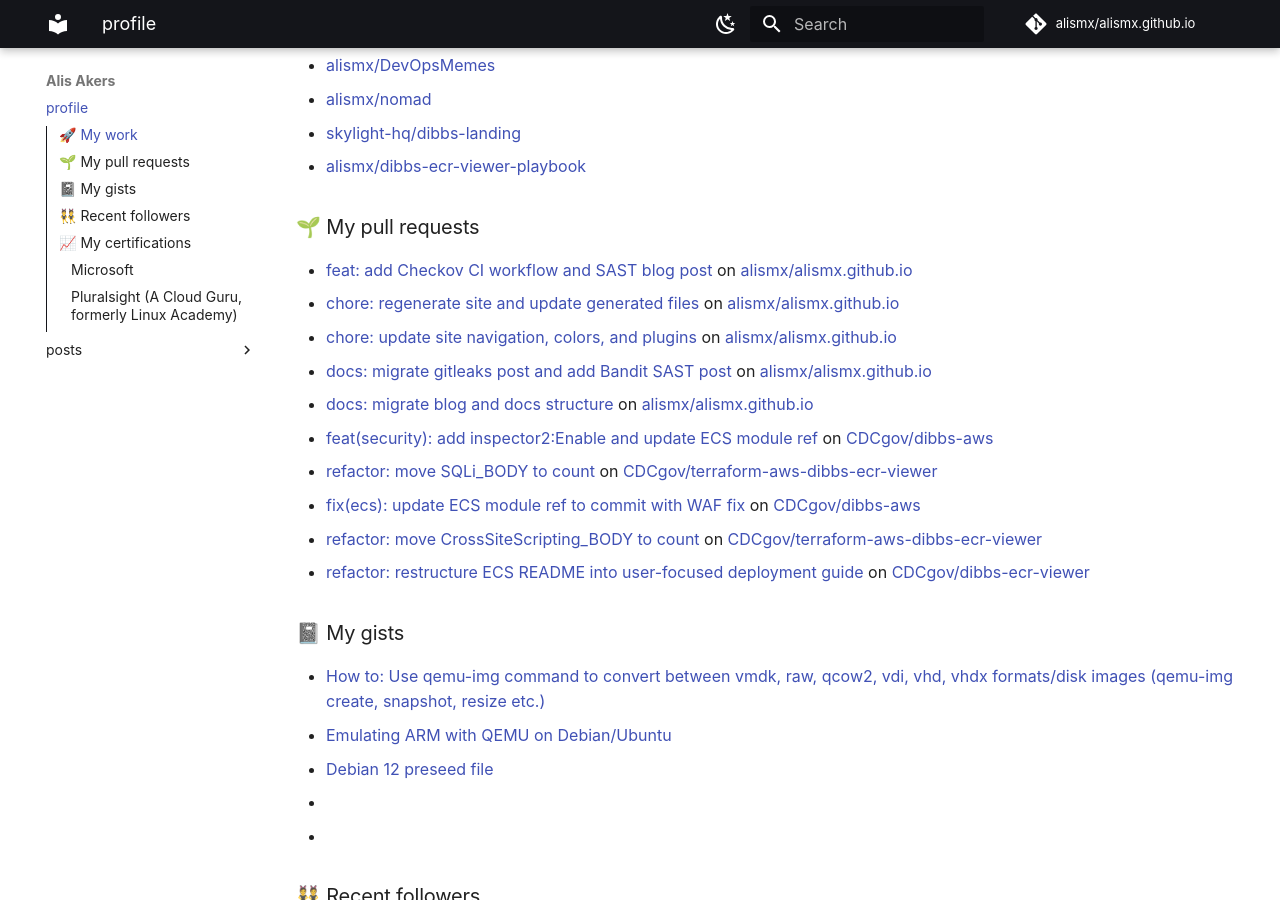
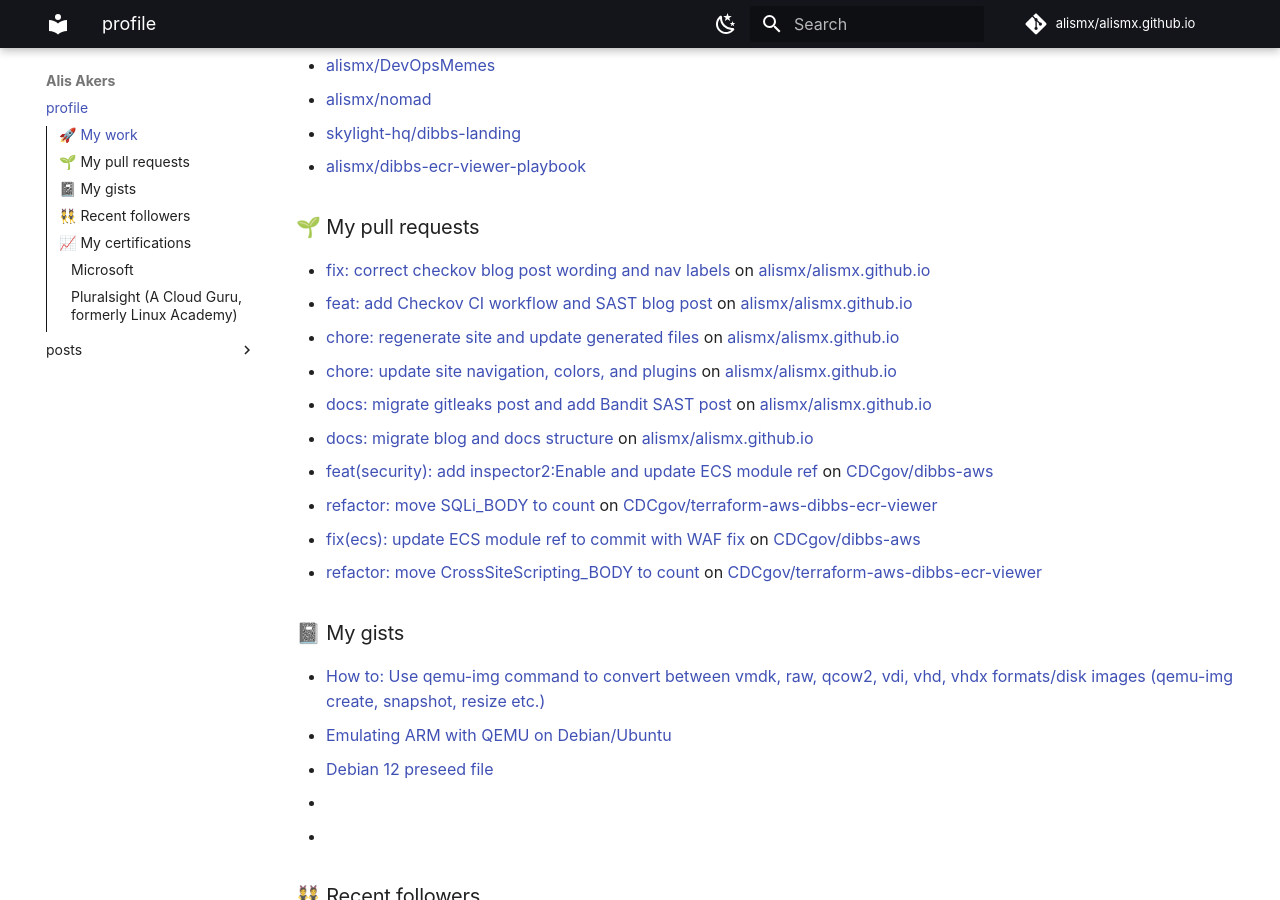
Before and after one commit to alismx/alismx.github.io, an MkDocs documentation site: the page built from docs/index.md, in a window 1280 px wide and 900 px high, scrolled down 862 px. Built offline with MkDocs 1.6.1 and Material for MkDocs 9.7.7, drawn with Linux system fonts in a browser that asks for light colours; plug-ins that fetch from the network failed and are left out; comment, search, counter and statistics services are not loaded.

Commit message:
Update generated files

```diff
--- a/docs/index.md
+++ b/docs/index.md
@@ -28,6 +28,7 @@ I'm Alis, a DevOps engineer passionate about open-source, cloud-native technolog
 
 ### 🌱 My pull requests
 
+- [fix: correct checkov blog post wording and nav labels](https://github.com/alismx/alismx.github.io/pull/17) on [alismx/alismx.github.io](https://github.com/alismx/alismx.github.io)
 - [feat: add Checkov CI workflow and SAST blog post](https://github.com/alismx/alismx.github.io/pull/16) on [alismx/alismx.github.io](https://github.com/alismx/alismx.github.io)
 - [chore: regenerate site and update generated files](https://github.com/alismx/alismx.github.io/pull/15) on [alismx/alismx.github.io](https://github.com/alismx/alismx.github.io)
 - [chore: update site navigation, colors, and plugins](https://github.com/alismx/alismx.github.io/pull/14) on [alismx/alismx.github.io](https://github.com/alismx/alismx.github.io)
@@ -37,7 +38,6 @@ I'm Alis, a DevOps engineer passionate about open-source, cloud-native technolog
 - [refactor: move SQLi_BODY to count](https://github.com/CDCgov/terraform-aws-dibbs-ecr-viewer/pull/56) on [CDCgov/terraform-aws-dibbs-ecr-viewer](https://github.com/CDCgov/terraform-aws-dibbs-ecr-viewer)
 - [fix(ecs): update ECS module ref to commit with WAF fix](https://github.com/CDCgov/dibbs-aws/pull/96) on [CDCgov/dibbs-aws](https://github.com/CDCgov/dibbs-aws)
 - [refactor: move CrossSiteScripting_BODY to count](https://github.com/CDCgov/terraform-aws-dibbs-ecr-viewer/pull/55) on [CDCgov/terraform-aws-dibbs-ecr-viewer](https://github.com/CDCgov/terraform-aws-dibbs-ecr-viewer)
-- [refactor: restructure ECS README into user-focused deployment guide](https://github.com/CDCgov/dibbs-ecr-viewer/pull/1459) on [CDCgov/dibbs-ecr-viewer](https://github.com/CDCgov/dibbs-ecr-viewer)
 
 ### 📓 My gists
 
```
